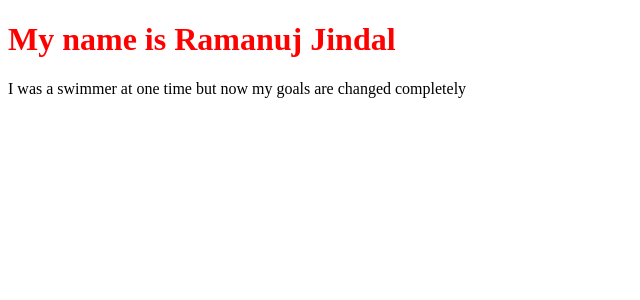
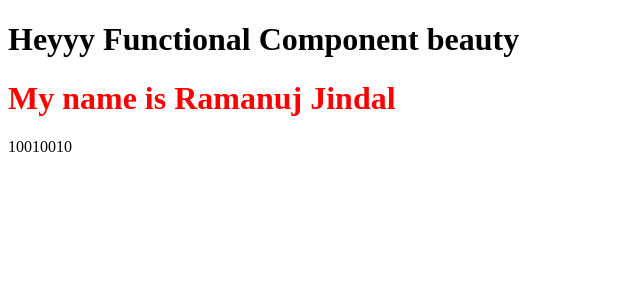
Before and after one commit to ramanuj07/Food-Ordering-Clone, a React (Vite) app: page / in a window 1280 px wide. Shown: the top 300 px of the page, without its empty margins (0-640 px from the left). Built offline with nearby package versions, Linux system fonts and the light colour scheme.

Commit message:
episode 3 completed

```diff
--- a/App.js
+++ b/App.js
@@ -1,16 +1,23 @@
 import React from "react";
 import ReactDOM from "react-dom/client";
 
-const heading = (
+const Title = () => (
+  <h1 id="heading" tabIndex={4}>
+    My name is Ramanuj Jindal
+  </h1>
+);
+
+const anyNumber = 10010010;
+
+// Functional component
+const HeadingComponent = () => (
   <>
-    <h1 id="heading" tabIndex={4}>
-      My name is Ramanuj Jindal
-    </h1>
-
-    <p>I was a swimmer at one time but now my goals are changed completely</p>
+    <h1 className="heading">Heyyy Functional Component beauty</h1>
+    <Title />
+    {anyNumber}
   </>
 );
 
-const root = ReactDOM.createRoot(document.getElementById("root"));
+const root = ReactDOM.createRoot(document.querySelector("#root"));
 
-root.render(heading);
+root.render(<HeadingComponent />);
```
